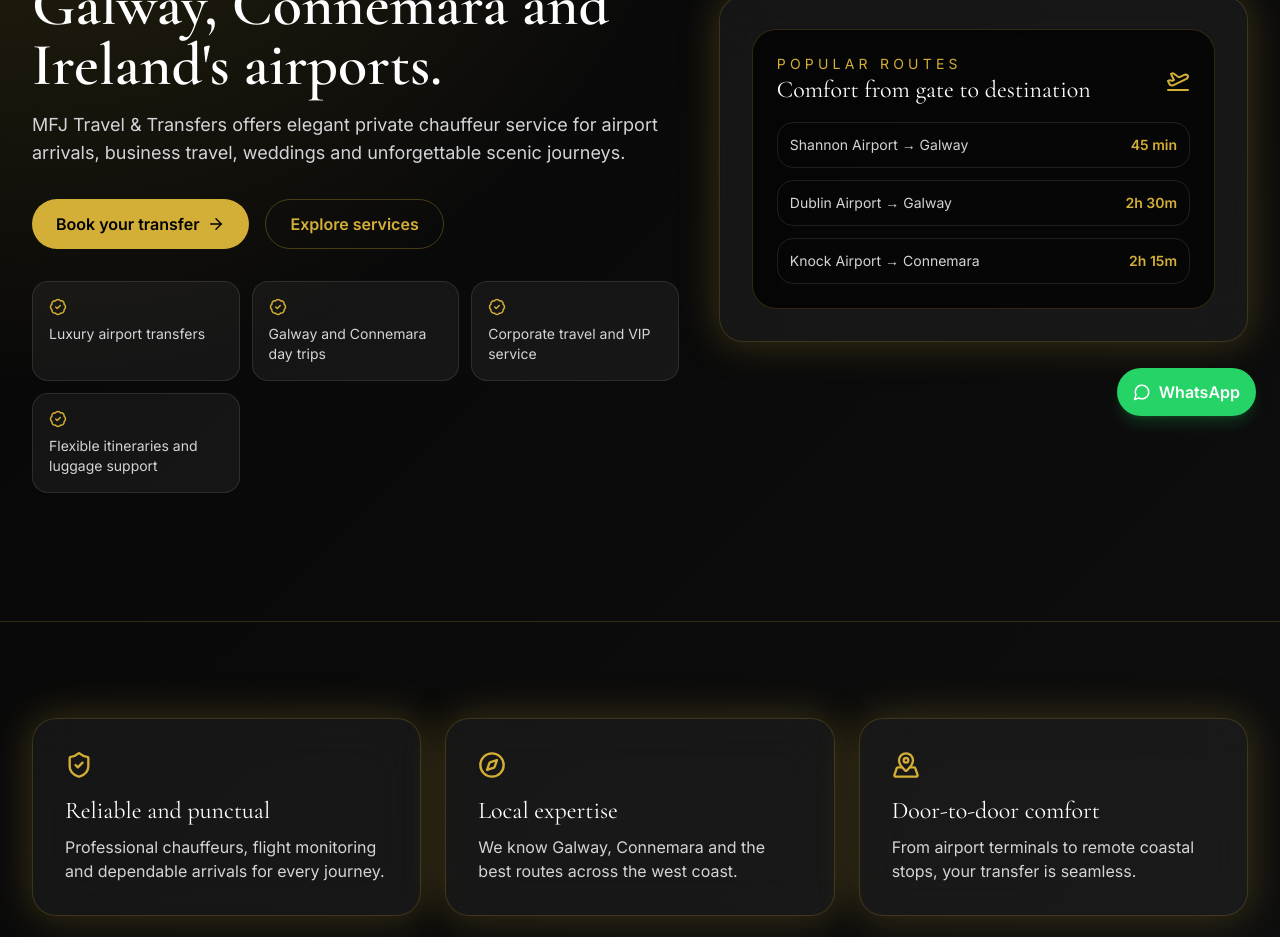
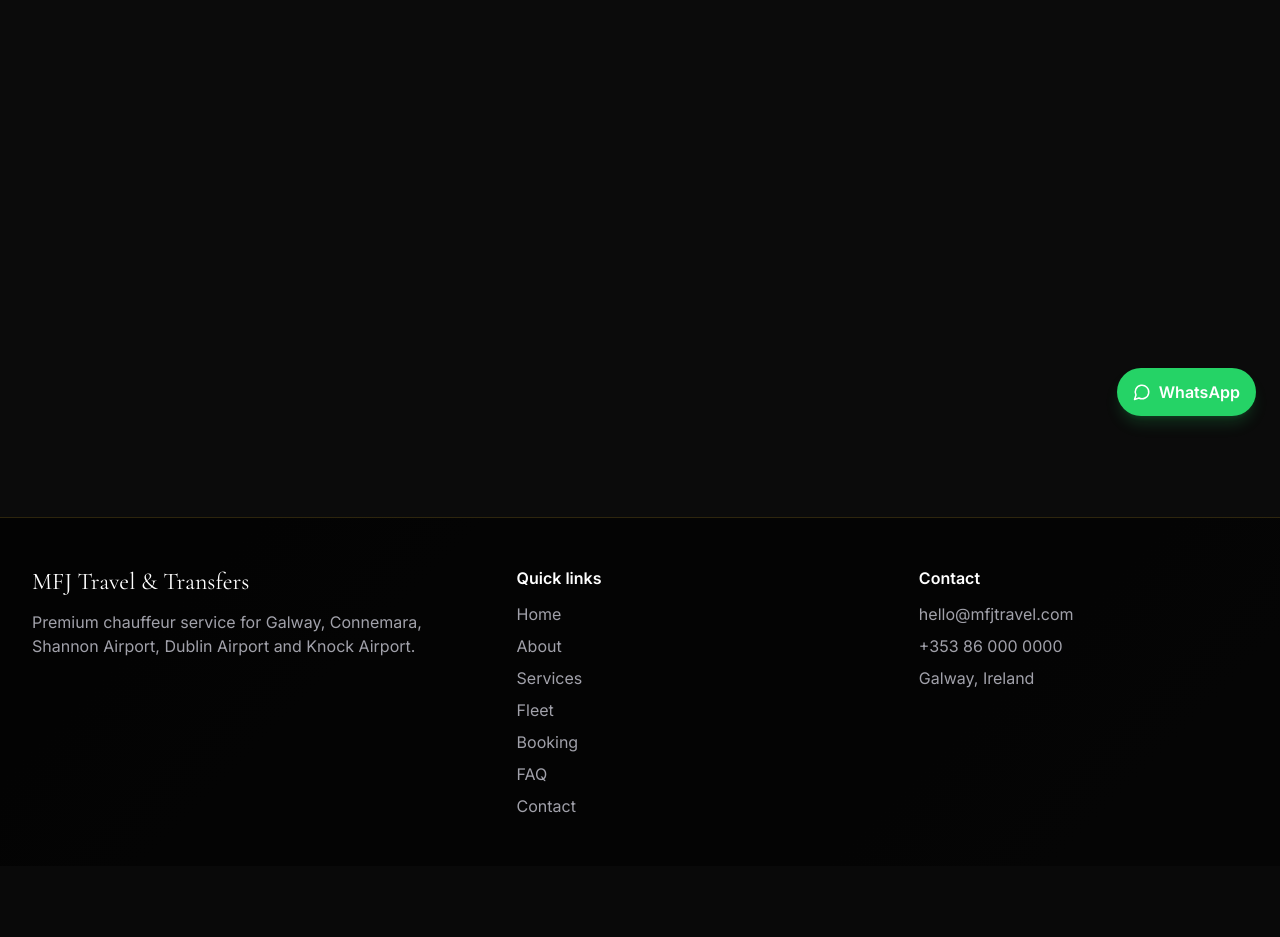
Before and after one commit to mfjtravel13-star/mfj-travel, a Next.js app: page / in a window 1280 px wide. Shown: the part 360-1297 px from the top of the page. After the commit the page ends 1226 px from the top, so only its background shows below. Built offline with nearby package versions, Linux system fonts and the light colour scheme.

Commit message:
Update page.tsx

```diff
--- a/app/page.tsx
+++ b/app/page.tsx
@@ -1,134 +1,38 @@
-import Link from 'next/link';
-import { ArrowRight, BadgeCheck, Compass, ShieldCheck, Star, Sparkles, MapPinned, PhoneCall, PlaneTakeoff } from 'lucide-react';
+import Header from "@/components/Header";
+import Hero from "@/components/Hero";
+import Features from "@/components/Features";
+import Services from "@/components/Services";
+import Tours from "@/components/Tours";
+import Reviews from "@/components/Reviews";
+import Contact from "@/components/Contact";
+import Footer from "@/components/Footer";
 
-const reviewCards = [
-  {
-    name: 'Aoife M.',
-    quote: 'Exceptional service from Shannon to Galway. The car was spotless and the driver was professional and kind.',
-  },
-  {
-    name: 'Colm D.',
-    quote: 'Perfect for our Connemara weekend. On-time, comfortable, and beautifully presented.',
-  },
-];
+export default function Home() {
+  return (
+    <main className="min-h-screen bg-[#0B0B0B] text-[#F7F3EA]">
+      {/* Navigation */}
+      <Header />
 
-const serviceHighlights = [
-  'Luxury airport transfers',
-  'Galway and Connemara day trips',
-  'Corporate travel and VIP service',
-  'Flexible itineraries and luggage support',
-];
+      {/* Hero Section */}
+      <Hero />
 
-export default function HomePage() {
-  return (
-    <main>
-      <section className="relative overflow-hidden border-b border-gold/20">
-        <div className="section-shell grid items-center gap-10 py-24 lg:grid-cols-[1.1fr_0.9fr] lg:py-32">
-          <div className="space-y-8">
-            <div className="inline-flex items-center gap-2 rounded-full border border-gold/30 bg-gold/10 px-4 py-2 text-sm uppercase tracking-[0.3em] text-gold">
-              <Sparkles size={16} /> Premium travel in Ireland
-            </div>
-            <div className="space-y-4">
-              <h1 className="font-display text-4xl font-semibold leading-tight text-white sm:text-5xl lg:text-6xl">
-                Luxury transfers across Galway, Connemara and Ireland&apos;s airports.
-              </h1>
-              <p className="max-w-2xl text-lg text-zinc-300">
-                MFJ Travel &amp; Transfers offers elegant private chauffeur service for airport arrivals, business travel, weddings and unforgettable scenic journeys.
-              </p>
-            </div>
-            <div className="flex flex-wrap gap-4">
-              <Link href="/booking" className="inline-flex items-center gap-2 rounded-full bg-gold px-6 py-3 font-semibold text-black transition hover:scale-[1.02]">
-                Book your transfer <ArrowRight size={18} />
-              </Link>
-              <Link href="/services" className="rounded-full border border-gold/30 px-6 py-3 font-semibold text-gold transition hover:bg-gold/10">
-                Explore services
-              </Link>
-            </div>
-            <div className="grid gap-3 sm:grid-cols-3">
-              {serviceHighlights.map((item) => (
-                <div key={item} className="rounded-2xl border border-white/10 bg-white/5 p-4 text-sm text-zinc-300">
-                  <BadgeCheck className="mb-2 text-gold" size={18} /> {item}
-                </div>
-              ))}
-            </div>
-          </div>
-          <div className="hero-float card-sheen p-6 sm:p-8">
-            <div className="rounded-3xl border border-gold/20 bg-black/70 p-6">
-              <div className="mb-4 flex items-center justify-between">
-                <div>
-                  <p className="text-sm uppercase tracking-[0.3em] text-gold">Popular routes</p>
-                  <h2 className="font-display text-2xl text-white">Comfort from gate to destination</h2>
-                </div>
-                <PlaneTakeoff className="text-gold" />
-              </div>
-              <div className="space-y-3 text-sm text-zinc-300">
-                <div className="flex items-center justify-between rounded-2xl border border-white/10 p-3">
-                  <span>Shannon Airport → Galway</span>
-                  <span className="font-semibold text-gold">45 min</span>
-                </div>
-                <div className="flex items-center justify-between rounded-2xl border border-white/10 p-3">
-                  <span>Dublin Airport → Galway</span>
-                  <span className="font-semibold text-gold">2h 30m</span>
-                </div>
-                <div className="flex items-center justify-between rounded-2xl border border-white/10 p-3">
-                  <span>Knock Airport → Connemara</span>
-                  <span className="font-semibold text-gold">2h 15m</span>
-                </div>
-              </div>
-            </div>
-          </div>
-        </div>
-      </section>
+      {/* Why Choose MFJ */}
+      <Features />
 
-      <section className="section-shell py-16 lg:py-24">
-        <div className="grid gap-6 lg:grid-cols-3">
-          <div className="card-sheen p-8">
-            <ShieldCheck className="mb-4 text-gold" size={28} />
-            <h3 className="font-display text-2xl text-white">Reliable and punctual</h3>
-            <p className="mt-2 text-zinc-300">Professional chauffeurs, flight monitoring and dependable arrivals for every journey.</p>
-          </div>
-          <div className="card-sheen p-8">
-            <Compass className="mb-4 text-gold" size={28} />
-            <h3 className="font-display text-2xl text-white">Local expertise</h3>
-            <p className="mt-2 text-zinc-300">We know Galway, Connemara and the best routes across the west coast.</p>
-          </div>
-          <div className="card-sheen p-8">
-            <MapPinned className="mb-4 text-gold" size={28} />
-            <h3 className="font-display text-2xl text-white">Door-to-door comfort</h3>
-            <p className="mt-2 text-zinc-300">From airport terminals to remote coastal stops, your transfer is seamless.</p>
-          </div>
-        </div>
-      </section>
+      {/* Airport Transfers & Services */}
+      <Services />
 
-      <section className="section-shell pb-20">
-        <div className="flex flex-col gap-8 lg:flex-row lg:items-end lg:justify-between">
-          <div>
-            <p className="text-sm uppercase tracking-[0.3em] text-gold">Client reviews</p>
-            <h2 className="mt-2 font-display text-3xl text-white sm:text-4xl">Google Reviews from travellers across the west of Ireland.</h2>
-          </div>
-          <div className="flex flex-col gap-3">
-            <div className="inline-flex items-center gap-2 rounded-full border border-gold/20 px-4 py-2 text-sm text-zinc-300">
-              <Star className="fill-gold text-gold" size={16} /> Rated 5.0 for comfort and punctuality
-            </div>
-            <p className="max-w-xl text-zinc-300">
-              Read recent feedback from guests who chose MFJ for premium airport and countryside transfers.
-            </p>
-          </div>
-        </div>
-        <div className="mt-8 grid gap-6 lg:grid-cols-2">
-          {reviewCards.map((review) => (
-            <div key={review.name} className="card-sheen p-8">
-              <div className="flex items-center gap-1 text-gold">
-                {Array.from({ length: 5 }).map((_, index) => (
-                  <Star key={index} size={16} fill="currentColor" />
-                ))}
-              </div>
-              <p className="mt-4 text-zinc-300">“{review.quote}”</p>
-              <p className="mt-6 font-semibold text-white">{review.name}</p>
-            </div>
-          ))}
-        </div>
-      </section>
+      {/* Luxury Tours */}
+      <Tours />
+
+      {/* Google Reviews */}
+      <Reviews />
+
+      {/* Contact */}
+      <Contact />
+
+      {/* Footer */}
+      <Footer />
     </main>
   );
 }
```
